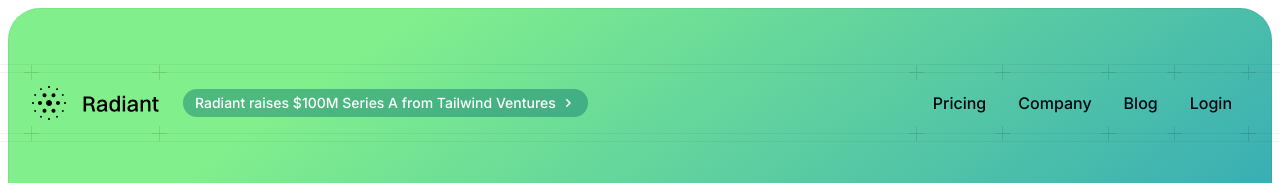
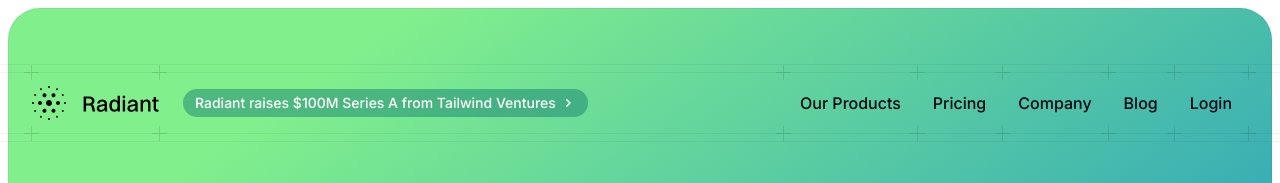
Before and after one commit to Ansilum-by-Calterras/ansilum-landing, a Next.js app: page / in a window 1280 px wide. Shown: the top 183 px of the page. Built offline with nearby package versions, Linux system fonts and the light colour scheme; a web font is replaced by a local one.

Commit message:
feat: adding our-products to navbar

```diff
--- a/src/components/navbar.tsx
+++ b/src/components/navbar.tsx
@@ -12,6 +12,7 @@ import { Logo } from './logo'
 import { PlusGrid, PlusGridItem, PlusGridRow } from './plus-grid'
 
 const links = [
+  { href: '/our-products', label: 'Our Products' },
   { href: '/pricing', label: 'Pricing' },
   { href: '/company', label: 'Company' },
   { href: '/blog', label: 'Blog' },
```
